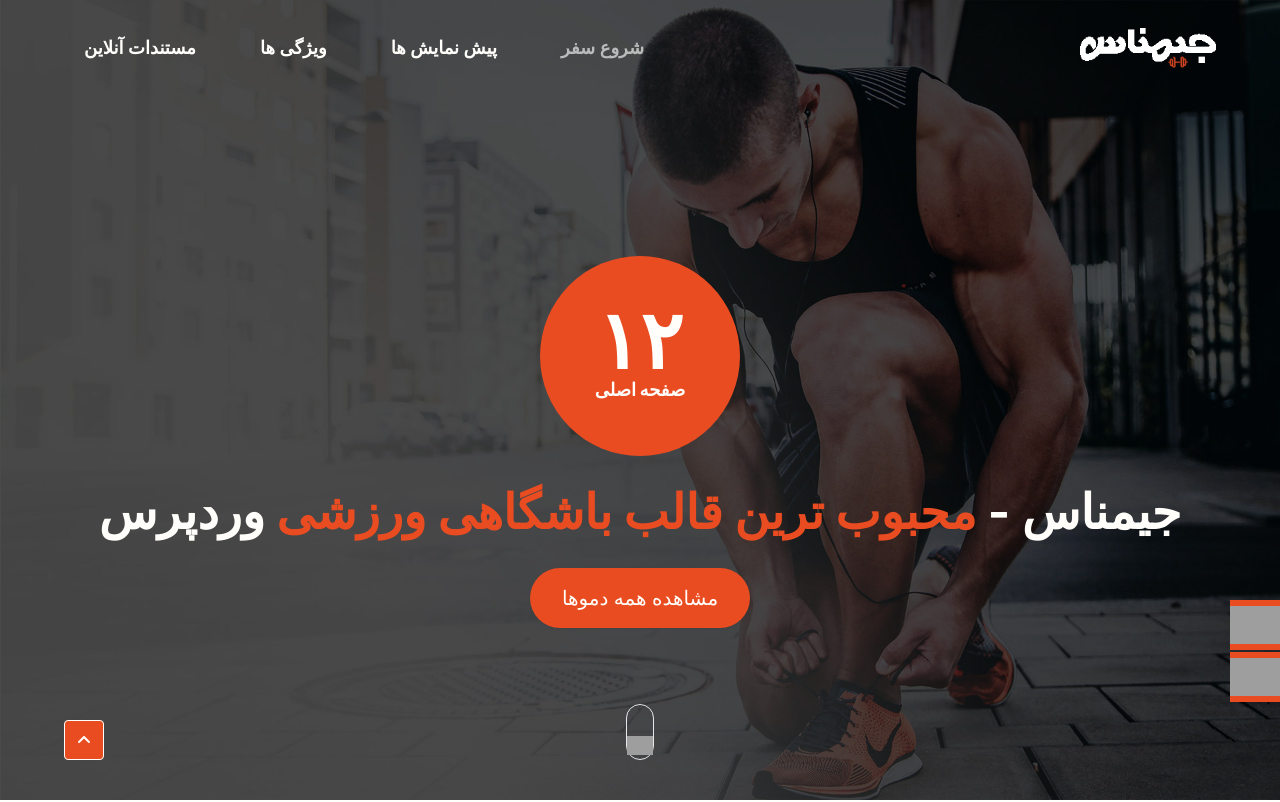
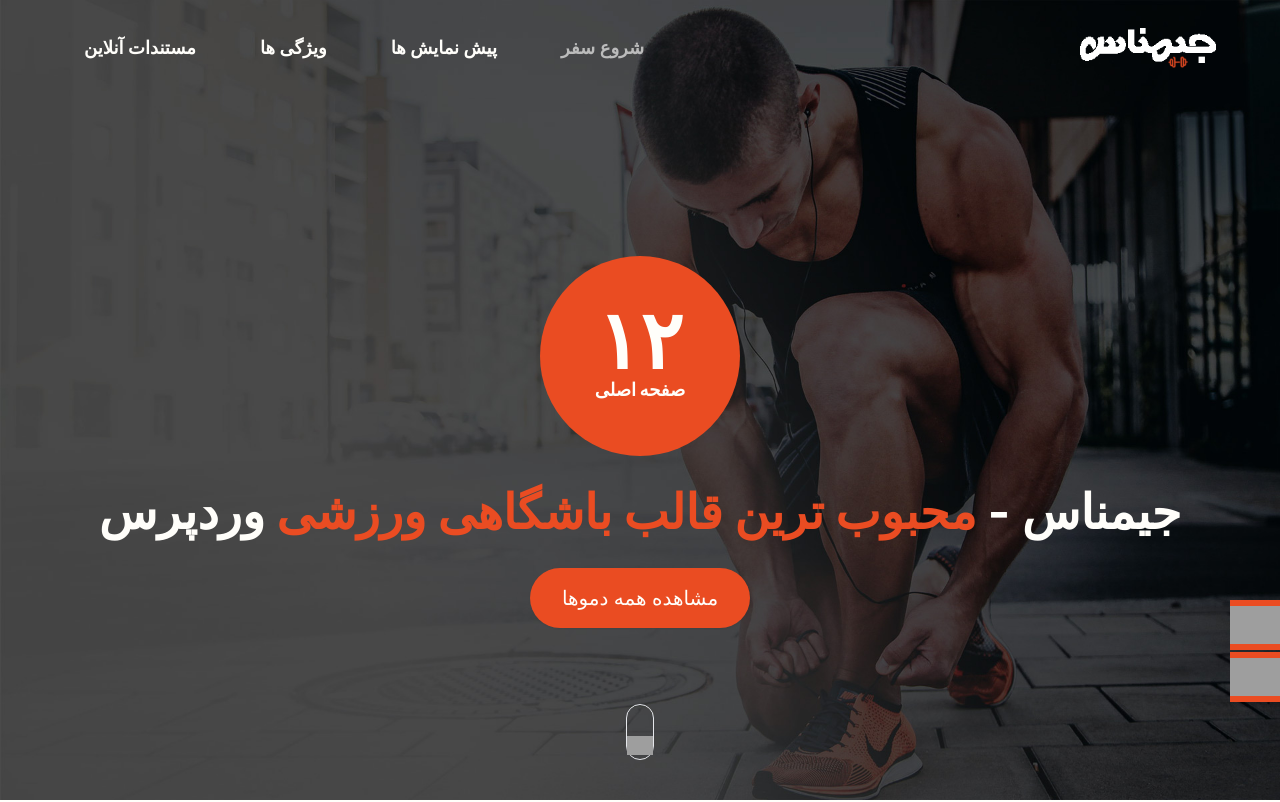
Before and after one commit to mahyarErshad/gimnas, a React (Vite) app: page / in a window 1280 px wide. Shown: the top 802 px of the page. Built offline with nearby package versions, Linux system fonts and the light colour scheme; grey boxes are pictures that could not be loaded; a web font is replaced by a local one.

Commit message:
Giving z-10 className

```diff
--- a/src/components/Header/MainHeader.jsx
+++ b/src/components/Header/MainHeader.jsx
@@ -4,7 +4,7 @@ import Navbar from "./Navbar/Navbar";
 
 function MainHeader() {
   return (
-    <header>
+    <header className="z-10">
       <Navbar />
       <HeaderTextSection />
     </header>
```
